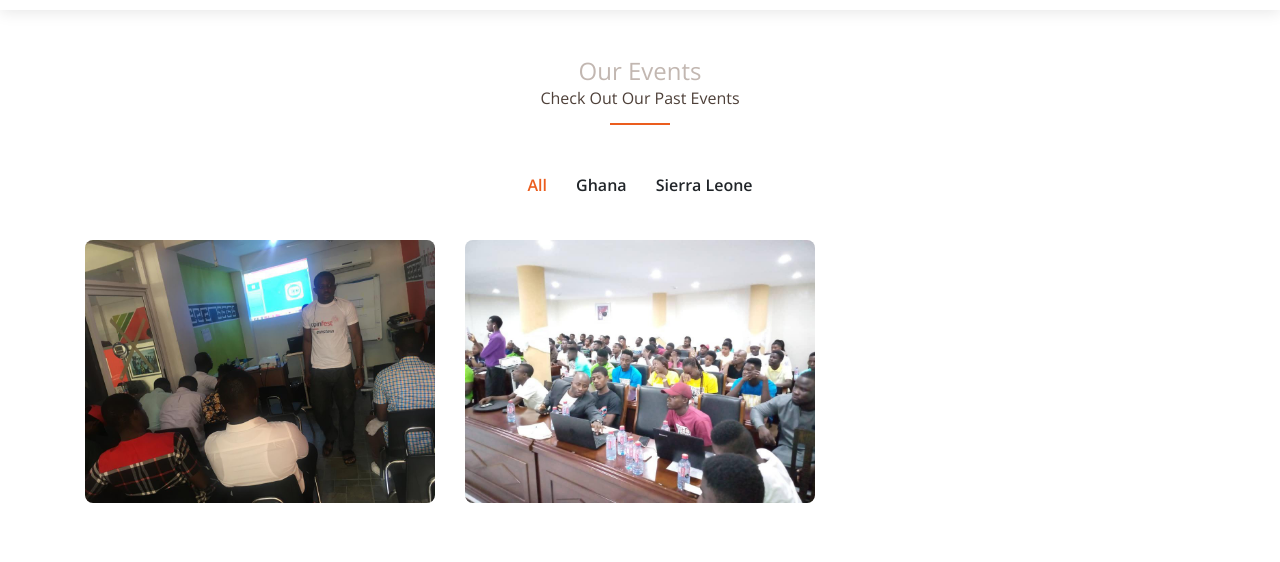
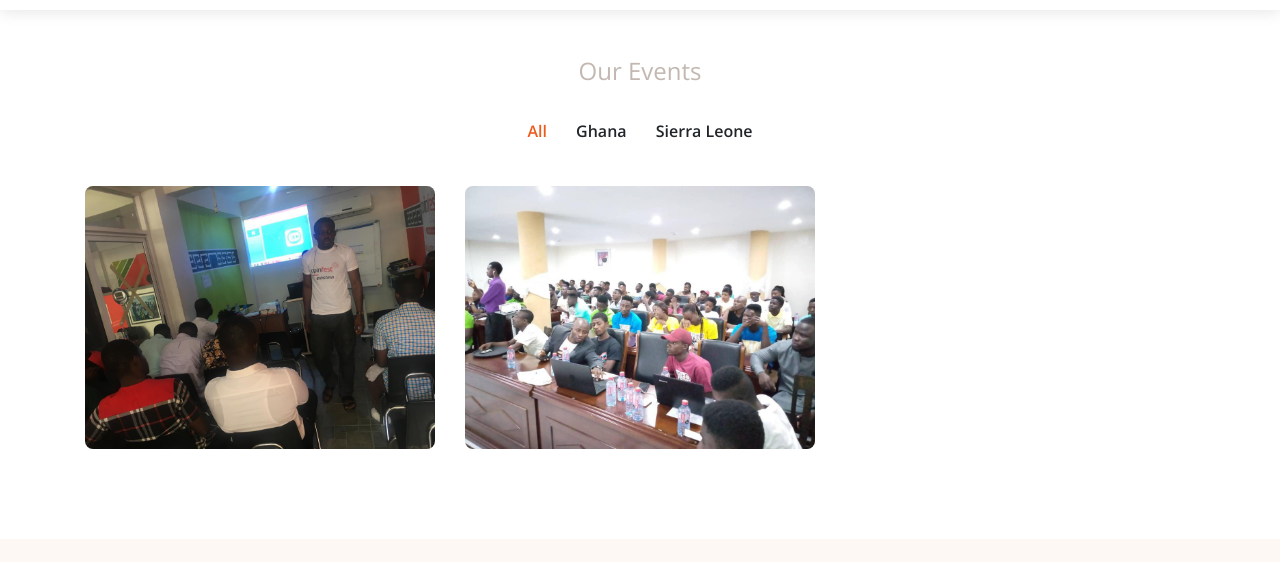
Before and after one commit to BCFAfrica/website-new, a plain HTML site: page events.html in a window 1280 px wide. Shown: the part 62-624 px from the top of the page. Drawn offline with nearby package versions, Linux system fonts and the light colour scheme; files whose address does not match are found by name.

Commit message:
Add files via upload

```diff
--- a/events.html
+++ b/events.html
@@ -79,7 +79,6 @@
 
             <div class="section-title" data-aos="fade-up">
               <h2>Our Events</h2>
-              <p>Check Out Our Past Events</p>
             </div>
 
             <div class="row" data-aos="fade-up" data-aos-delay="100">
```
